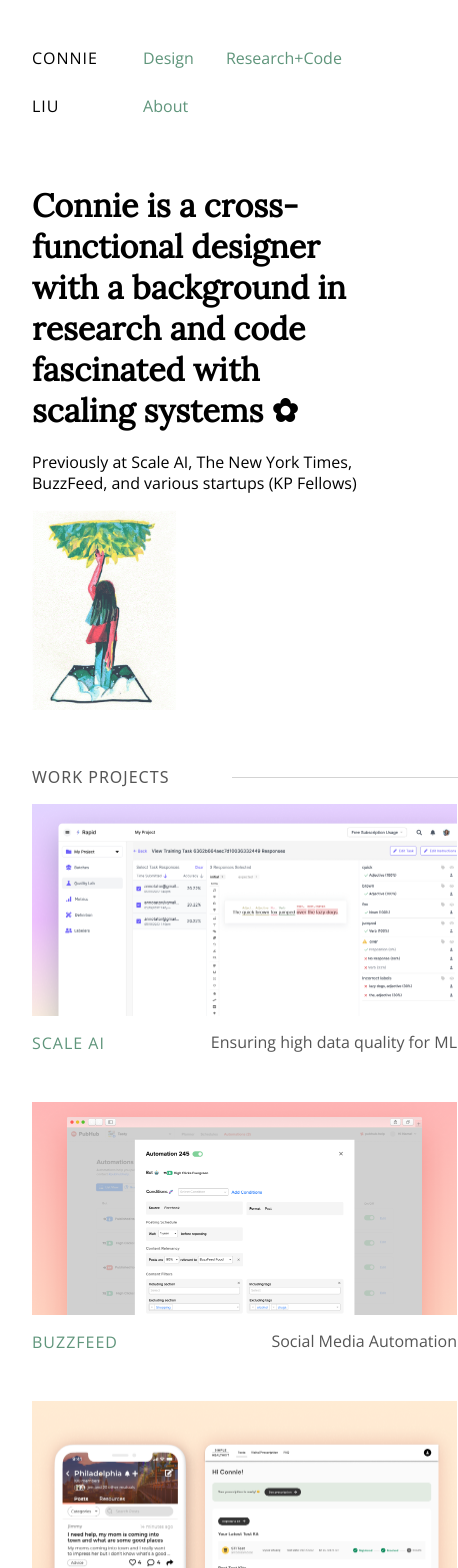
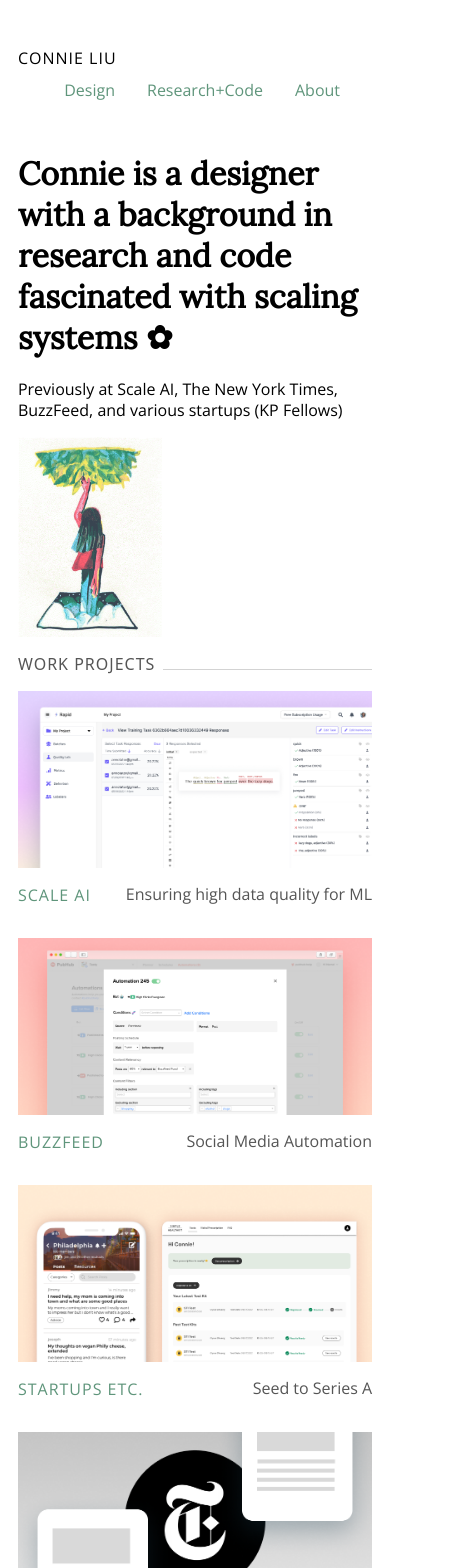
Before and after one commit to connieliu0/connieportfolio, a Next.js app: page / in a window 390 px wide. Shown: the top 1568 px of the page, 458 px wide, since content can reach past the window. Built offline with nearby package versions, Linux system fonts and the light colour scheme.

Commit message:
responsivity

```diff
--- a/components/card.js
+++ b/components/card.js
@@ -7,7 +7,7 @@
     <div>
       <Link href={`/${props.link}`}>
         <div className={utilStyles.width425}>
-          <Image priority src={props.pic} height={212.5} width={425} />{" "}
+          <img src={props.pic} />{" "}
           <div className={styles.card}>
             <div className={styles.row}>
               <h6>{props.title}</h6>
--- a/components/layout.module.css
+++ b/components/layout.module.css
@@ -35,6 +35,15 @@
   border-radius:2em;
   -webkit-box-shadow: 5px 5px 50px 9px rgba(255,252,175,0.21);
   box-shadow: 5px 5px 50px 9px rgba(255,252,175,0.21);
+  margin-bottom:1.5em;
+}
+.row h6{
+  margin-top:0px;
+  margin-bottom:0px
+}
+.row p{
+  margin-top:0px;
+  margin-bottom:0px
 }
 .card{
   margin-bottom:2em;
@@ -44,7 +53,7 @@
   flex-direction: row;
   justify-content: space-between;
 }
-.card .row h6{
+.card .row{
   margin-top:1em;
   margin-bottom:1em;
   line-height: auto;
@@ -65,21 +74,18 @@
 .line{
   font-family: system-ui, -apple-system, BlinkMacSystemFont, 'Segoe UI', Roboto, Oxygen, Ubuntu, Cantarell, 'Open Sans', 'Helvetica Neue', sans-serif;
   font-weight: 800;
-  margin-top: 3.5em;
-  position: relative;
+  align-items: baseline;
   color: #555555;
-
+  display: flex;
 }
-.line::after {
-  content: '';
-  position: absolute;
-  top: 50%;
-  left: 200px;
-  display: block;
+.line h6{
+  white-space: nowrap;
+  margin-right: .5em;
+}
+.divider {
+  width: 100%;
   height: 1px;
-  width: calc(68ch - 38px);
-  max-width: calc(100% - 100px);
-  background: #D3D3D3;
+  background: lightgray;
 }
 /* .layout img:hover{
   transform: scale(1.5);
@@ -90,6 +96,8 @@
 @media (max-width: 900px) {
   .headerrow{
     flex-direction:column;
+    align-items:flex-start;
+    border-bottom: 0px;
   }
   .row{
     flex-direction:column
--- a/components/section.js
+++ b/components/section.js
@@ -4,6 +4,7 @@
   return (
     <div className={styles.line}>
       <h6>{props.name}</h6>
+      <div className={styles.divider}></div>
     </div>
   );
 }
--- a/pages/_app.js
+++ b/pages/_app.js
@@ -32,9 +32,6 @@
           ✿<a href="https://www.are.na/connie-liu-kg4ypfp7ry0"> aren.a </a>
         </p>
         <p>🍞 this site was kneaded (coded) from scratch with next.js 🍞 </p>
-        <p>
-          values: earnestness, optimism, kindness and questioning the status quo
-        </p>
       </div>
     </div>
   );
--- a/pages/index.js
+++ b/pages/index.js
@@ -25,8 +25,8 @@
       <div className={styles.row}>
         <div>
           <h1>
-            Connie is a cross-functional designer with a background in research
-            and code fascinated with scaling systems ✿{" "}
+            Connie is a designer with a background in research and code
+            fascinated with scaling systems ✿{" "}
           </h1>
           <p>
             Previously at Scale AI, The New York Times, BuzzFeed, and various
--- a/styles/global.css
+++ b/styles/global.css
@@ -3,7 +3,7 @@
   font-size: 1.5em;
   color: #858585
 }
-html,
+
 body {
   max-width: 990px;
   margin: auto;
@@ -71,3 +71,9 @@
   max-width: 800px;
   margin: auto;
 }
+@media (max-width: 900px) {
+  body{
+    width:99vw;
+  padding-right: 0 auto;
+}
+}
--- a/styles/utils.module.css
+++ b/styles/utils.module.css
@@ -13,12 +13,12 @@
   margin-top: 0em;
 }
 .width425 h4{
-  width:425px;
   margin-bottom: 0.2em;
 }
 .width275 {
   width:275px;
   display: inline-block;
+  margin-bottom:1.5em;
 }
 .width275 h6{
   margin-top: .5em;
@@ -60,7 +60,6 @@
   align-items: top;
   display: flex;
   flex-direction: row;
-  margin-bottom:2em;
 }
 .galleryrow img:hover{
     -webkit-transition-property: all;
@@ -81,9 +80,12 @@
   max-width: 920px;
   margin: 4vh auto;
 }
+.lineem{
+  display: flex;
+  flex-direction:row;
+}
 .lineem p{
 line-height: 1em;
-display: inline-block;
 }
 .marginleft{
   display:flex;
@@ -113,10 +115,25 @@
 }
 /* responsive row */
 @media (max-width: 900px) {
+  .width425 {
+    width: 100%;
+  }
+  .width425 h4{
+    width: 100%;
+  }
   .row{
+    width:100%;
     flex-direction:column;
   }
   .galleryrow{
     flex-direction:column
   }
+  .navcontainer{
+    flex-direction: column;
+  }
+  .navcontainer p{
+    margin-left: 0px;
+    margin-right:32px;
+  }
+
 }
```
Also changed, not shown: pages/about.js (+1 -6 lines), pages/researchcode.js (+5 -7 lines).
